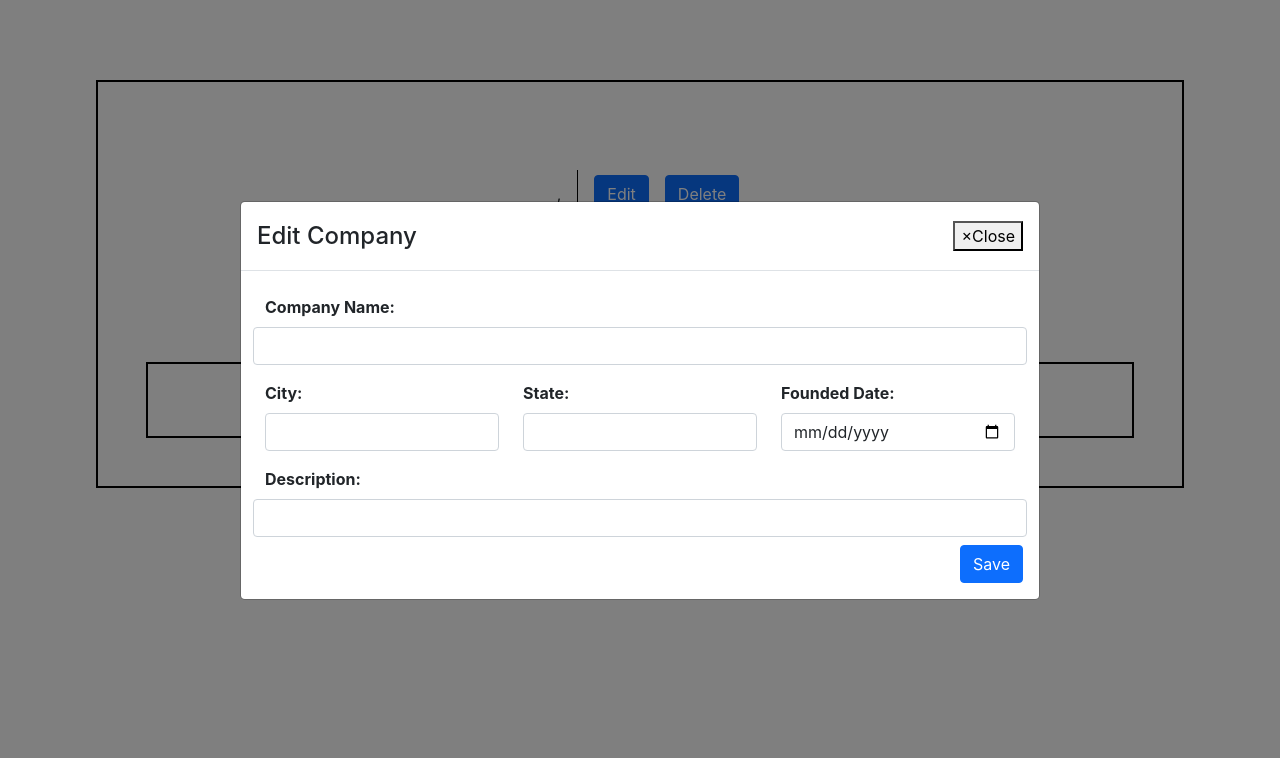
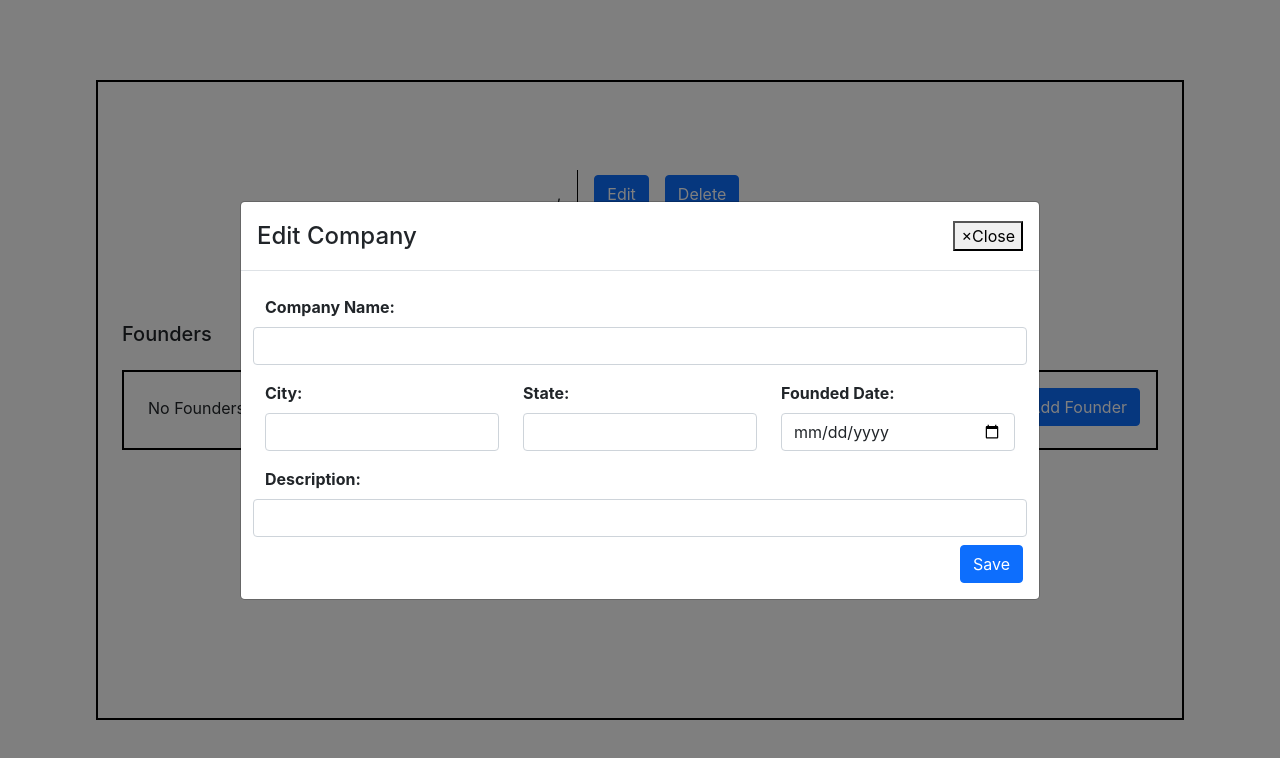
Before and after one commit to jculver1/full-stack-challenge, a React (Create React App) app: page /Details in a window 1280 px wide. Both pictures are taken after a click on the button "Edit". Shown: the top 758 px of the page. Built offline with nearby package versions, Linux system fonts and the light colour scheme.

Commit message:
updated indent

```diff
--- /dev/null
+++ b/src/components/AddFounderModal/AddFounderModal.jsx
@@ -0,0 +1,63 @@
+import React from 'react'
+import { Button, Form, Modal, Row } from 'react-bootstrap'
+
+const AddFounderModal = (props) => {
+  const addFounder = (e, key) => {
+    const updateNewFounderInfo = props.newFounderInfo
+    updateNewFounderInfo[key] = e.target.value
+    props.setNewFounderInfo(updateNewFounderInfo)
+  }
+
+  const saveFounder = () => {
+    fetch(props.baseUrl + 'founder', {
+      method: 'post',
+      headers: {
+        Accept: 'application/json',
+        'Content-Type': 'application/json'
+      },
+      body: JSON.stringify(props.newFounderInfo)
+    })
+      .then(res => res.json())
+      .then(res => {
+        if (res) {
+          console.log(res)
+          props.setFounders([...props.founders, props.newFounderInfo])
+        }
+      })
+      .catch((err) => {
+        console.log(err)
+      })
+    props.setEditFounder(false)
+  }
+
+  return (
+    <Modal
+      size='lg'
+      centered
+      aria-labelledby='contained-modal-title-vcenter'
+      show={props.editFounder}
+      onHide={() => props.setEditFounder(false)}
+      backdrop='static'
+      keyboard={false}
+    >
+      <Modal.Header closeButton>
+        <Modal.Title>Edit Company</Modal.Title>
+      </Modal.Header>
+      <Modal.Body>
+        <Form.Group>
+          <Row className='p-2'>
+            <Form.Label>Full Name:</Form.Label>
+            <Form.Control type='text' onChange={(e) => addFounder(e, 'full_name')} />
+          </Row>
+          <Row className='p-2'>
+            <Form.Label>Title:</Form.Label>
+            <Form.Control type='text' onChange={(e) => addFounder(e, 'title')} />
+          </Row>
+        </Form.Group>
+        <Button id='submit-button' type='submit' onClick={() => saveFounder()}>Save</Button>
+      </Modal.Body>
+    </Modal>
+  )
+}
+
+export default AddFounderModal
--- /dev/null
+++ b/src/components/EditCompanyModal/EditCompanyModal.jsx
@@ -0,0 +1,57 @@
+import React from 'react'
+import { Button, Form, Modal, Row, Col } from 'react-bootstrap'
+
+const EditCompanyModal = (props) => {
+  return (
+    <Modal
+      size='lg'
+      centered
+      aria-labelledby='contained-modal-title-vcenter'
+      show={props.editCompany}
+      onHide={() => props.setEditCompany(false)}
+      backdrop='static'
+      keyboard={false}
+    >
+      <Modal.Header closeButton>
+        <Modal.Title>Edit Company</Modal.Title>
+      </Modal.Header>
+      <Modal.Body>
+        <Form.Group>
+          <Row className='p-2'>
+            <Form.Label>Company Name:</Form.Label>
+            <Form.Control type='text' placeholder={props.companyDetails.name} onChange={(e) => props.updateDetails(e, 'name')} />
+          </Row>
+          <Row className='p-2'>
+            <Col xs={6} md={4}>
+              <Form.Label>City:</Form.Label>
+              <Form.Control type='text' placeholder={props.companyDetails.city} onChange={(e) => props.updateDetails(e, 'city')} />
+            </Col>
+            <Col xs={6} md={4}>
+              <Form.Label>State:</Form.Label>
+              <Form.Control type='text' placeholder={props.companyDetails.state} onChange={(e) => props.updateDetails(e, 'state')} />
+            </Col>
+            <Col xs={6} md={4}>
+              <Form.Group controlId='validateFoundedDate'>
+                <Form.Label>Founded Date:</Form.Label>
+                <Form.Control
+                  placeholder={props.companyDetails.date}
+                  id='date'
+                  type='date'
+                  name='foundedDate'
+                  onChange={e => props.updateDetails(e, 'founded_date')}
+                />
+              </Form.Group>
+            </Col>
+          </Row>
+          <Row className='p-2'>
+            <Form.Label>Description:</Form.Label>
+            <Form.Control type='text' placeholder={props.companyDetails.description} onChange={(e) => props.updateDetails(e, 'description')} />
+          </Row>
+        </Form.Group>
+        <Button id='submit-button' type='submit' onClick={() => props.saveDetails()}>Save</Button>
+      </Modal.Body>
+    </Modal>
+  )
+}
+
+export default EditCompanyModal
--- a/src/screens/CompaniesList/CompaniesList.jsx
+++ b/src/screens/CompaniesList/CompaniesList.jsx
@@ -26,7 +26,7 @@ const CompaniesList = () => {
 
     useEffect(() => {
         getCompanyList()
-    }, [])
+    },[])
 
     return (
        <div className='companylist-container'>
--- a/src/screens/CompanyDetails/CompanyDetails.jsx
+++ b/src/screens/CompanyDetails/CompanyDetails.jsx
@@ -1,27 +1,27 @@
-import React ,{useState, useEffect} from 'react';
+import React , { useState, useEffect } from 'react'
 import './CompanyDetails.scss'
-import CompanyTile from '../../components/CompanyTile/CompanyTile'
-import CreateNewCompany from '../CreateNewCompany/CreateNewCompany'
-import { Button, Form, Modal, Row, Col } from 'react-bootstrap';
-import { Link } from "react-router-dom";
+import EditCompanyModal from '../../components/EditCompanyModal/EditCompanyModal'
+import AddFounderModal from '../../components/AddFounderModal/AddFounderModal'
+import { Button } from 'react-bootstrap'
+import { Link } from 'react-router-dom';
 
 const CompanyDetails = (props) => {
-
   const baseUrl = 'http://localhost:3001/'
 
-    const {name, city, state, description, date, id } = (props.location && props.location.details) || {};
-    const [companyDetails, setCompanyDetails] = useState({id:id, name: name, city: city, state: state, description: description, founded_date:date })
-    const [founders, setFounders] = useState([]);
+  const { name, city, state, description, date, id } = (props.location && props.location.details) || {}
+  const [companyDetails, setCompanyDetails] = useState({ id: id, name: name, city: city, state: state, description: description, founded_date: date })
+  const [founders, setFounders] = useState([])
   const [editCompany, setEditCompany] = useState(false)
+  const [editFounder, setEditFounder] = useState(false)
+  const [newFounderInfo, setNewFounderInfo] = useState({ full_name: null, title: null, company_id: id })
 
   const getFounderList = () => {
-        if(id){
+    if (id) {
       fetch(baseUrl + 'founders/' + id, {
-                method: 'get',
+        method: 'get'
       })
         .then(res => res.json())
         .then(response => {
-                console.log(response, 'res')
           setFounders(response)
         })
         .catch((err) => {
@@ -31,9 +31,9 @@ const CompanyDetails = (props) => {
   }
 
   const deleteCompany = () => {
-        if(id){
+    if (id) {
       fetch(`${baseUrl}company/${id}`, {
-                method: 'delete',
+        method: 'delete'
       })
         .catch((err) => {
           console.log(err)
@@ -42,24 +42,28 @@ const CompanyDetails = (props) => {
   }
 
   const updateDetails = (e, key) => {
-        let updateCompanyDetails = companyDetails
-        updateCompanyDetails[key]= e.target.value
+    const updateCompanyDetails = companyDetails
+    updateCompanyDetails[key] = e.target.value
     setCompanyDetails(updateCompanyDetails)
   }
 
   const saveDetails = () => {
     fetch(`${baseUrl}company/${id}`, {
-            method: 'PUT',
+      method: 'put',
       headers: {
-              'Accept': 'application/json',
-              'Content-Type': 'application/json',
+        Accept: 'application/json',
+        'Content-Type': 'application/json'
       },
       body: JSON.stringify(
         companyDetails
       )
     })
-        .then(response => response.json())
-        .then(response => setCompanyDetails(response))
+      .then(response =>
+        response.json()
+      )
+      .then(response =>
+        setCompanyDetails(companyDetails)
+      )
       .catch((err) => {
         console.log(err)
       })
@@ -70,23 +74,22 @@ const CompanyDetails = (props) => {
     getFounderList()
   }, [])
 
-
   return (
     <div className='details-container'>
       <h3 className='d-flex justify-content-center p-4'>{companyDetails.name}</h3>
       <div className='d-flex justify-content-center p-4 align-items-center'>
         <div className='d-inline-flex align-items-center justify-content-center'>
-                    <p className='m-2'>{companyDetails.date} </p>
+          <p className='m-2'>{companyDetails.founded_date} </p>
           <p className='m-2'> {companyDetails.city}, {companyDetails.state}</p>
         </div>
-                <div className='line-break m-2'></div>
+        <div className='line-break m-2' />
         <div className='d-inline-flex align-items-center justify-content-center'>
-                    <Button className='m-2' onClick={()=> setEditCompany(true)}>Edit</Button>
+          <Button className='m-2' onClick={() => setEditCompany(true)}>Edit</Button>
           <Link
             onClick={() => deleteCompany()}
-                        className="btn btn-primary m-2"
+            className='btn btn-primary m-2'
             to={{
-                        pathname: "/",
+              pathname: '/'
             }}
           >
             Delete
@@ -94,74 +97,33 @@ const CompanyDetails = (props) => {
         </div>
       </div>
       <p className='d-flex justify-content-center p-4'>{companyDetails.description}</p>
-            <div className="founders-list d-flex justify-content-center p-5">
+      <h5 className='m-4'>Founders</h5>
+      <div className='founders-list d-flex justify-content-between m-4'>
+        <div>
           {
-                    founders.length > 0 ?
-                    founders.map(founder => {
-                        return(
-                            <div className='founder-container d-inline-flex align-items-center justify-content-around p-5'>
-                                <div>{founder.full_name}</div>
-                                <div>{founder.title}</div>
-                                <Button>Add Founder</Button>
+            founders.length > 0
+              ? founders.map((founder, key) => {
+                  return (
+                    <div key={key} className='d-inline-flex align-items-center m-4'>
+                      <div>{founder.full_name}: {founder.title}</div>
                     </div>
                   )
                 })
               :
-                <div className='founder-container d-inline-flex align-items-center justify-content-center'>
-                    <h5 className='m-4'>No Founders Have Been Added Yet</h5>
-                </div>
+              <p className='m-4'>No Founders Have Been Added Yet</p>
             }
         </div>
-            <Modal
-                size="lg"
-                centered
-                aria-labelledby="contained-modal-title-vcenter"
-                show={editCompany}
-                onHide={() => setEditCompany(false)}
-                backdrop="static"
-                keyboard={false}
-            >
-                <Modal.Header closeButton>
-                    <Modal.Title>Edit Company</Modal.Title>
-                </Modal.Header>
-                <Modal.Body>
-                    <Form.Group>
-                        <Row className='p-2'>
-                            <Form.Label>Company Name:</Form.Label>
-                            <Form.Control type="text" placeholder={name} onChange={(e) => updateDetails(e, 'name')} />
-                        </Row>
-                        <Row className='p-2'>
-                            <Col xs={6} md={4}>
-                                <Form.Label>City:</Form.Label>
-                                <Form.Control type="text" placeholder={city} onChange={(e) => updateDetails(e, 'city')}/>
-                            </Col>
-                            <Col xs={6} md={4}>
-                                <Form.Label>State:</Form.Label>
-                                <Form.Control type="text" placeholder={state} onChange={(e) => updateDetails(e, 'state')}/>
-                            </Col>
-                            <Col xs={6} md={4}>
-                                <Form.Group controlId="validateFoundedDate">
-                                    <Form.Label>Founded Date:</Form.Label>
-                                    <Form.Control
-                                        placeholder={date}
-                                        id='date'
-                                        type="date"
-                                        name="foundedDate"
-                                        onChange={e => updateDetails(e, 'date')}
+        <div className='m-3'>
+          <Button onClick={() => setEditFounder(true)}>Add Founder</Button>
+        </div>
+      </div>
+      <EditCompanyModal companyDetails={companyDetails} updateDetails={updateDetails} editCompany={editCompany} setEditCompany={setEditCompany} saveDetails={saveDetails} />
+      <AddFounderModal
+        setNewFounderInfo={setNewFounderInfo} newFounderInfo={newFounderInfo} editFounder={editFounder} setEditFounder={setEditFounder}
+        setFounders={setFounders} founders={founders} baseUrl={baseUrl}
       />
-                                </Form.Group>
-                            </Col>
-                        </Row>
-                        <Row className='p-2'>
-                            <Form.Label>Description:</Form.Label>
-                            <Form.Control type="text" placeholder={description} onChange={(e) => updateDetails(e, 'description')}/>
-                        </Row>
-                    </Form.Group>
-                    <Button id='submit-button' type="submit" onClick={() => saveDetails()}>Save</Button>
-                </Modal.Body>
-            </Modal>
     </div>
-    );
+  )
 }
 
-export default CompanyDetails;
+export default CompanyDetails
--- a/src/screens/CompanyDetails/CompanyDetails.scss
+++ b/src/screens/CompanyDetails/CompanyDetails.scss
@@ -1,13 +1,14 @@
 .details-container{
     border: 2px solid black;
     margin: 5rem;
+    height: 80vh;
     .line-break{
         height: 3rem;
         border-left: 1px solid black;
     }
-    .founder-container{
+    .founders-list{
         border: 2px solid black;
-        width: 100%;
+        min-height: 10vh;
     }
 
 }
```
Also changed, not shown: src/App.css (line endings or trailing spaces). Lines whose indentation alone changed are shown as unchanged.
